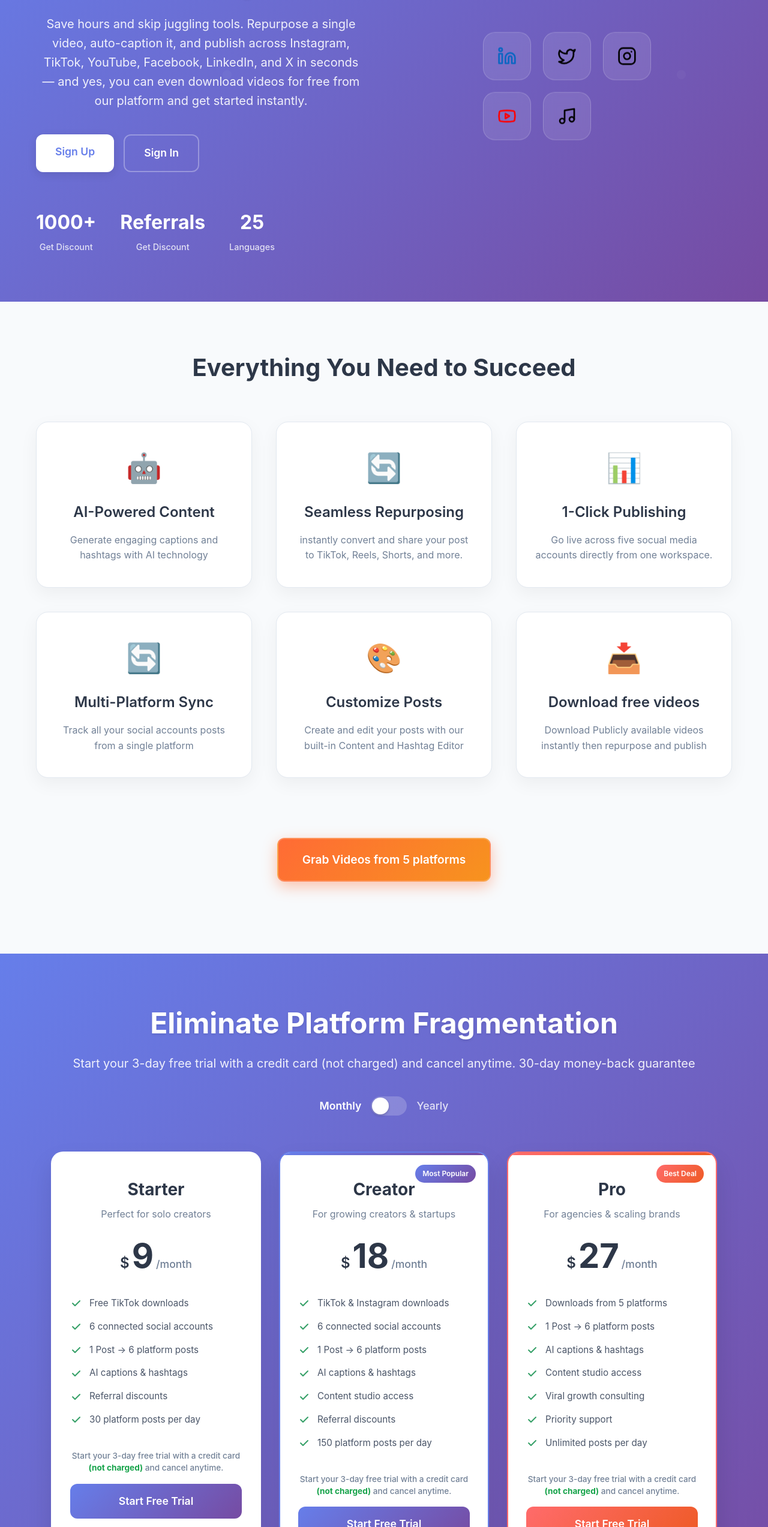
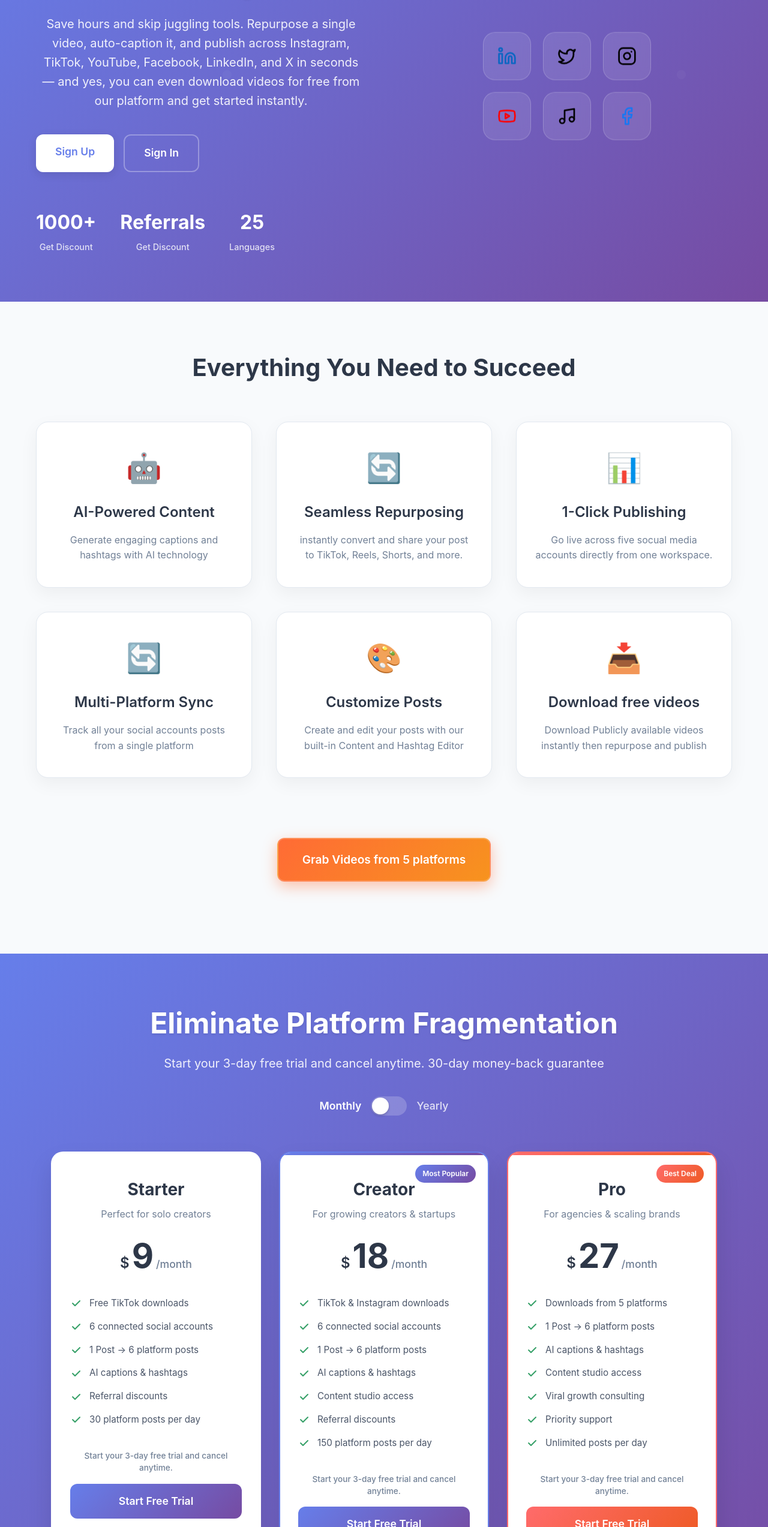
Before and after one commit to enoduor/realdoc, a React (Create React App) app in the folder frontend/: page /landing in a window 1280 px wide. Shown: the part 254-2800 px from the top of the page at 60% size. Built offline with nearby package versions, Linux system fonts and the light colour scheme; no server answers.

Commit message:
Add Facebook icon and update trial text

```diff
--- a/frontend/src/components/PlatformIcons.jsx
+++ b/frontend/src/components/PlatformIcons.jsx
@@ -4,7 +4,8 @@ import {
   Twitter,
   Instagram,
   Youtube,
-  Music
+  Music,
+  Facebook
 } from 'lucide-react';
 
 const PlatformIcons = () => {
@@ -33,6 +34,11 @@ const PlatformIcons = () => {
       name: 'tiktok',
       icon: <Music size={32} color="#000000" />,
       className: 'platform-icon tiktok'
+    },
+    {
+      name: 'facebook',
+      icon: <Facebook size={32} color="#1877F2" />,
+      className: 'platform-icon facebook'
     }
   ];
 
--- a/frontend/src/components/PricingSection.jsx
+++ b/frontend/src/components/PricingSection.jsx
@@ -106,7 +106,7 @@ const PricingSection = () => {
         {/* Header */}
         <div className="pricing-header">
           <h2 className="pricing-title">Eliminate Platform Fragmentation</h2>
-          <p className="pricing-subtitle">Start your 3-day free trial with a credit card (not charged) and cancel anytime. 30-day money-back guarantee</p>
+          <p className="pricing-subtitle">Start your 3-day free trial and cancel anytime. 30-day money-back guarantee</p>
 
           {/* Billing Toggle */}
           <div className="billing-toggle">
@@ -178,7 +178,7 @@ const PricingSection = () => {
 
               {/* CTA */}
               <div className="plan-cta">
-                <p className="trial-info">Start your 3-day free trial with a credit card <span className="text-green-600 font-bold">(not charged)</span> and cancel anytime.</p>
+                <p className="trial-info">Start your 3-day free trial and cancel anytime.</p>
                 <button
                   className={`cta-button ${plan.popular ? 'popular' : ''} ${plan.bestDeal ? 'best-deal' : ''}`}
                   onClick={() => handleStartTrial(plan.name)}
```
